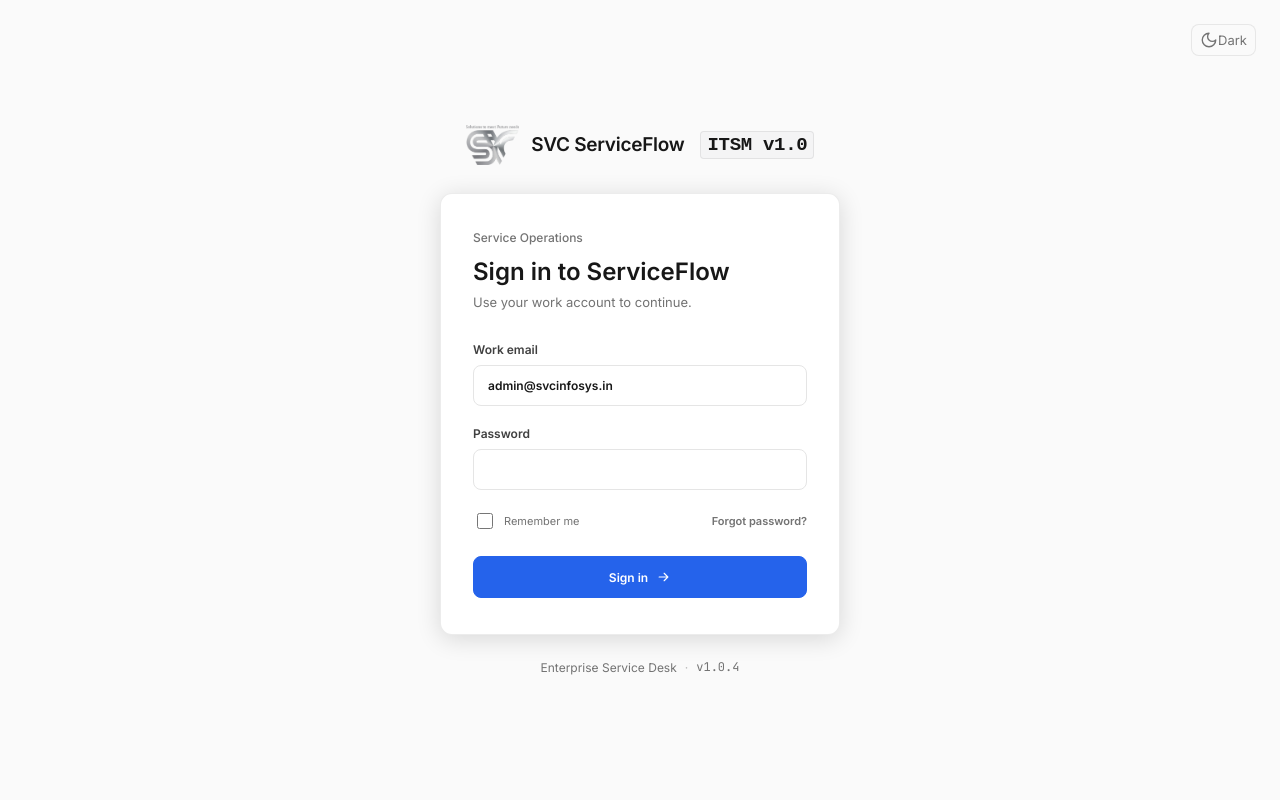
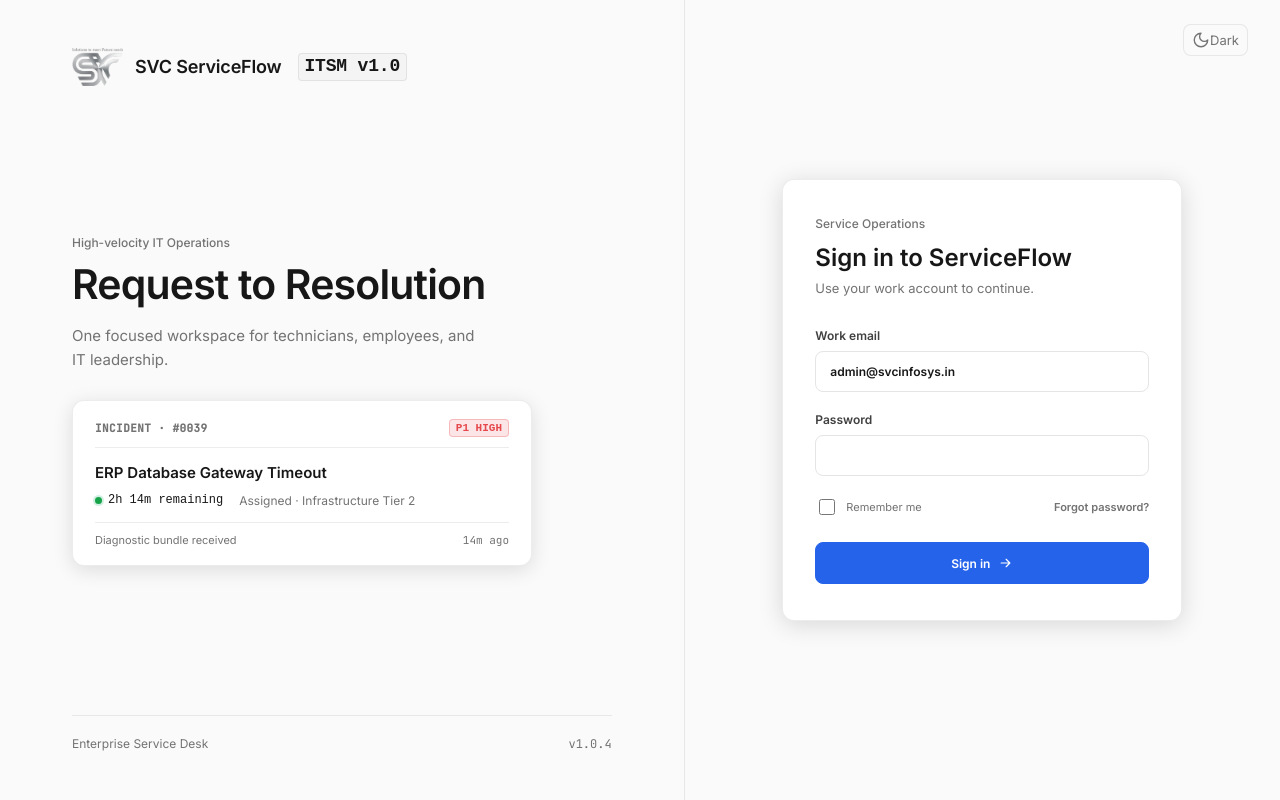
Before and after one commit to ayushsvc/svc-serviceflow, a Next.js app in the folder frontend/: page / in a window 1280 px wide. Built offline with nearby package versions, Linux system fonts and the light colour scheme.

Commit message:
Revert "feat(ui): centered enterprise login layout - remove ticket preview, clean brand lockup"
This reverts commit 6f0e2d59b336931b3d126fe3928451a900d6dcce.

```diff
--- a/frontend/app/globals.css
+++ b/frontend/app/globals.css
@@ -141,63 +141,10 @@ input:-webkit-autofill:active {
 
 /* Authentication */
 .login-page {
+  display: grid;
+  grid-template-columns: minmax(0, 1.15fr) minmax(0, 1fr);
   min-height: 100vh;
   background: var(--canvas);
-}
-.login-page-centered {
-  display: flex;
-  flex-direction: column;
-  align-items: center;
-  justify-content: center;
-  min-height: 100vh;
-  background: var(--canvas);
-  padding: 32px 16px;
-  position: relative;
-}
-.login-top-bar {
-  position: absolute;
-  top: 24px;
-  right: 24px;
-  z-index: 10;
-}
-.centered-login-container {
-  width: 100%;
-  max-width: 420px;
-  display: flex;
-  flex-direction: column;
-  align-items: center;
-}
-.centered-login-brand {
-  display: flex;
-  align-items: center;
-  justify-content: center;
-  gap: 12px;
-  margin-bottom: 28px;
-}
-.centered-login-brand img {
-  height: 40px;
-  width: auto;
-  object-fit: contain;
-  flex-shrink: 0;
-  display: block;
-}
-.centered-login-brand span {
-  font-size: 19px;
-  font-weight: 600;
-  letter-spacing: -0.015em;
-  color: var(--ink);
-  line-height: 1.2;
-}
-.centered-login-footer {
-  margin-top: 24px;
-  display: flex;
-  align-items: center;
-  gap: 8px;
-  font-size: 12px;
-  color: var(--muted);
-}
-.footer-dot {
-  opacity: 0.5;
 }
 .login-panel {
   background: var(--surface-subtle);
--- a/frontend/app/page.tsx
+++ b/frontend/app/page.tsx
@@ -268,8 +268,49 @@ export default function Home() {
   if (token) return <TicketWorkspace token={token} onSignOut={signOut} onTokenUpdated={setToken} themeMode={themeMode} resolvedTheme={resolvedTheme} onThemeChange={handleThemeChange} onToggleTheme={toggleTheme} />;
 
   return (
-    <main className="login-page login-page-centered">
-      <div className="login-top-bar">
+    <main className="login-page">
+      <section className="login-panel">
+        <div className="login-brand">
+          <img src="/svc-logo.png" alt="SVC Infosystems" />
+          <span>SVC ServiceFlow</span>
+          <span className="login-brand-badge">ITSM v1.0</span>
+        </div>
+        <div className="login-copy">
+          <p className="kicker">High-velocity IT Operations</p>
+          <h1>Request to Resolution</h1>
+          <p>One focused workspace for technicians, employees, and IT leadership.</p>
+          <div className="preview-ticket-card">
+            <div className="preview-card-head">
+              <span className="preview-ticket-id">
+                <span className="font-mono">INCIDENT · #0039</span>
+              </span>
+              <span className="preview-p1-badge">P1 HIGH</span>
+            </div>
+            <div className="preview-card-body">
+              <h3>ERP Database Gateway Timeout</h3>
+              <div className="preview-telemetry-row">
+                <span className="preview-sla-target">
+                  <span className="preview-sla-dot" aria-hidden="true" />
+                  2h 14m remaining
+                </span>
+                <span className="preview-assignee">
+                  <span>Assigned · Infrastructure Tier 2</span>
+                </span>
+              </div>
+            </div>
+            <div className="preview-card-footer">
+              <span>Diagnostic bundle received</span>
+              <span className="font-mono">14m ago</span>
+            </div>
+          </div>
+        </div>
+        <div className="login-footer">
+          <span>Enterprise Service Desk</span>
+          <span className="font-mono">v1.0.4</span>
+        </div>
+      </section>
+      <section className="login-form-wrap" style={{ position: "relative" }}>
+        <div style={{ position: "absolute", top: 24, right: 32 }}>
           <button
             type="button"
             className="theme-toggle-btn"
@@ -280,16 +321,9 @@ export default function Home() {
             {resolvedTheme === "dark" ? <><Icon name="sun" /> Light</> : <><Icon name="moon" /> Dark</>}
           </button>
         </div>
-
-      <div className="centered-login-container">
-        <div className="centered-login-brand">
-          <img src="/svc-logo.png" alt="SVC Infosystems" />
-          <span>SVC ServiceFlow</span>
-          <span className="login-brand-badge">ITSM v1.0</span>
-        </div>
-
         <div className="login-form-card">
           <form className="login-form" onSubmit={login}>
+            <div className="mobile-brand"><img src="/svc-logo.png" alt="SVC Infosystems" /><strong>SVC ServiceFlow</strong></div>
             <p className="kicker">Service Operations</p>
             <h2>Sign in to ServiceFlow</h2>
             <p className="form-help">Use your work account to continue.</p>
@@ -303,13 +337,7 @@ export default function Home() {
             {message && <p className={accountActivated ? "settings-saved" : "error"} role={accountActivated ? "status" : "alert"}>{message}</p>}
           </form>
         </div>
-
-        <div className="centered-login-footer">
-          <span>Enterprise Service Desk</span>
-          <span className="footer-dot">·</span>
-          <span className="font-mono">v1.0.4</span>
-        </div>
-      </div>
+      </section>
     </main>
   );
 }
```
Lines whose indentation alone changed are shown as unchanged.
